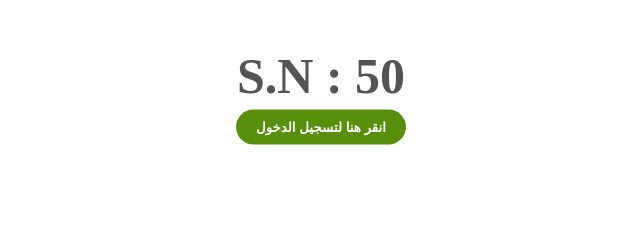
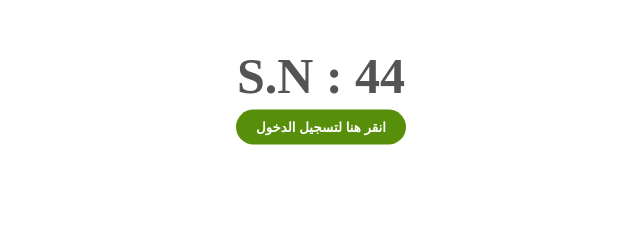
Before and after one commit to ALEmadTransport/account_44, a plain HTML site: page index.html in a window 1280 px wide. Shown: the part 273-513 px from the top of the page, 319-959 px from the left. Drawn offline with Linux system fonts and the light colour scheme.

Commit message:
Update index.html

```diff
--- a/index.html
+++ b/index.html
@@ -49,7 +49,7 @@
 
 <body>
     <img src="background.png" alt="">
-    <span class="sn-label">S.N : 50</span>
+    <span class="sn-label">S.N : 44</span>
     <br>
     <br>
     <br>
```
